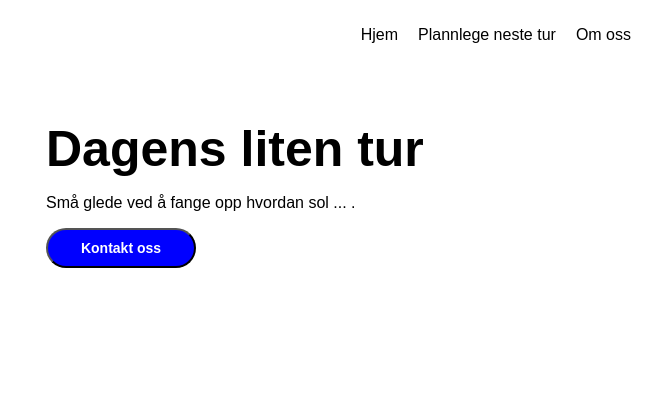
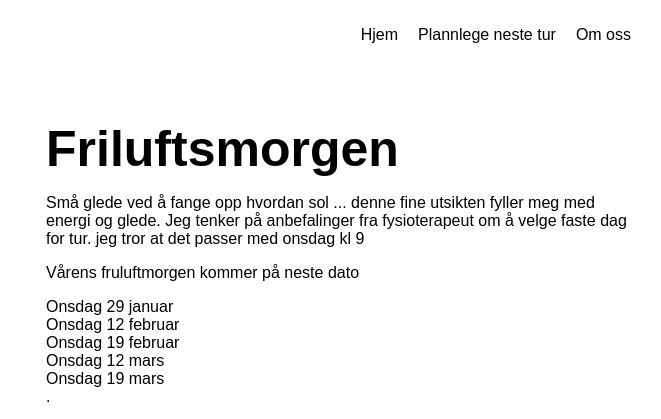
Before and after one commit to Murka1456/leksjon3, a website: page index.html in a window 1280 px wide. Shown: the top 419 px of the page, 619-1280 px from the left. Drawn offline with Linux system fonts and the light colour scheme.

Commit message:
forandret text

```diff
--- a/index.html
+++ b/index.html
@@ -27,9 +27,18 @@
         />
 
         <div class="heroText">
-          <h1>Dagens liten tur</h1>
+          <h1>Friluftsmorgen</h1>
           <p>
-          Små glede ved å fange opp hvordan sol ...
+          Små glede ved å fange opp hvordan sol ... denne fine utsikten fyller
+          meg med energi og glede. Jeg tenker på anbefalinger fra fysioterapeut
+          om å velge faste dag for tur. jeg tror at det passer med onsdag kl 9
+          <p>Vårens fruluftmorgen kommer på neste dato</p>
+          <li>Onsdag 29 januar</li>
+          <li>Onsdag 12 februar</li>
+          <li>Onsdag 19 februar</li>
+          <li>Onsdag 12 mars</li>
+          <li>Onsdag 19 mars</li>
+
 
 
             .
```
